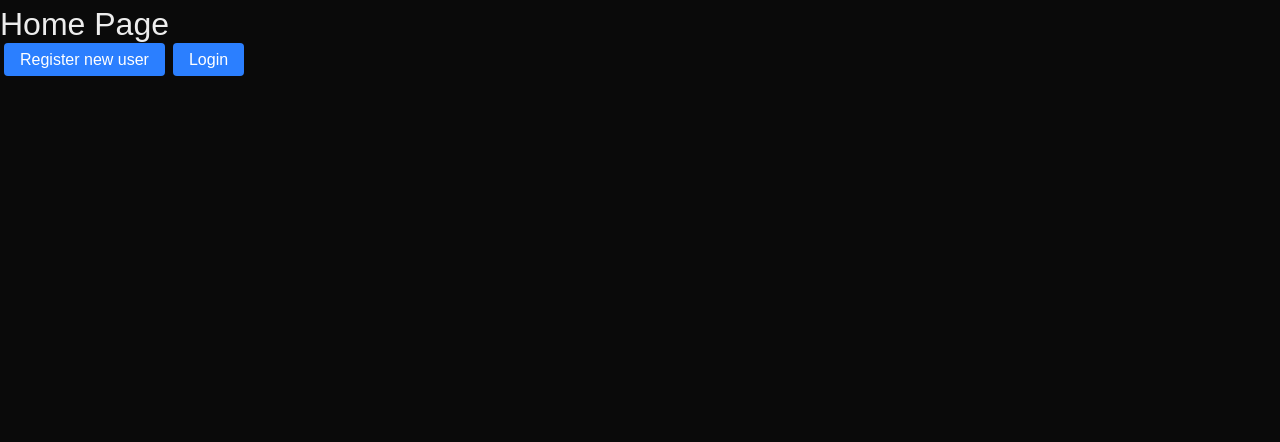
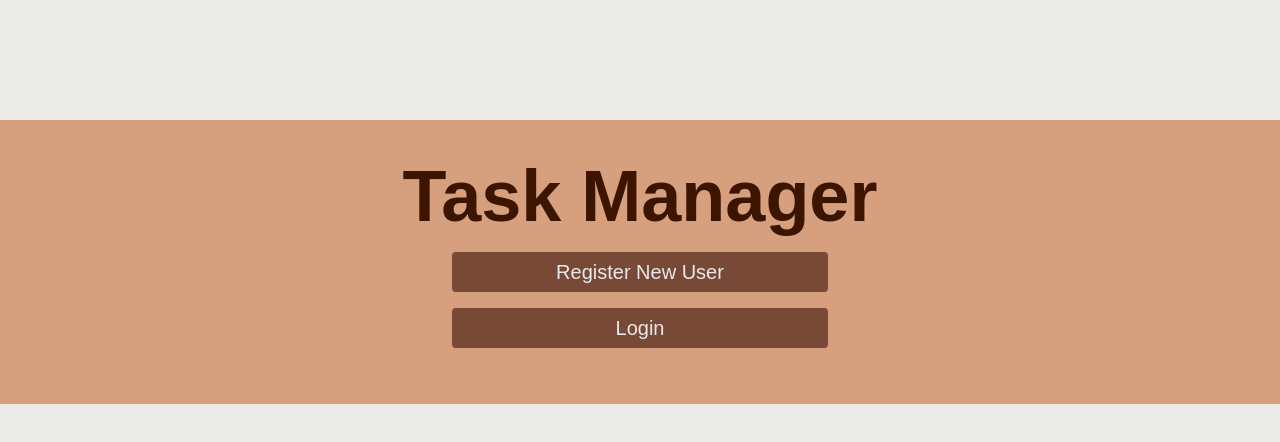
Before and after one commit to ehouse3/Task-Manager, a Next.js app in the folder nextjs-frontend/taskmanager/: page / in a window 1280 px wide. Shown: the top 442 px of the page. Built offline with nearby package versions, Linux system fonts and the light colour scheme.

Commit message:
Home Page
Designated site wide colors scheme
Designed button and home page

```diff
--- a/nextjs-frontend/taskmanager/app/globals.css
+++ b/nextjs-frontend/taskmanager/app/globals.css
@@ -1,15 +1,40 @@
 @import "tailwindcss";
 
+/*
+#E8E9EB white
+#313638 black
+
+#F5D0C5 light light brown
+#D69F7E light brown
+#774936 brown
+#3C0000 dark red brown
+#3c1e00 dark brown
+*/
 :root {
-  --background: #0a0a0a;
-  --foreground: #ededed;
+  --background: #ebebe8;
+  --foreground: #D69F7E;
+
+  --button: #774936;
+  --button-hover: #985f46;
+
+  --text-dark: #313638;
+  --text-light: #E8E9EB;
+
+  --title: #3c1500;
 }
 
-@theme inline {
+@theme {
+  --color-text-dark: var(--text-dark);
+  --color-text-light: var(--text-light);
+
   --color-background: var(--background);
   --color-foreground: var(--foreground);
-  --font-sans: var(--font-geist-sans);
-  --font-mono: var(--font-geist-mono);
+
+  --color-button: var(--button);
+  --color-button-hover: var(--button-hover);
+
+  --color-title: var(--title);
+
 }
 
 h1 {
@@ -26,6 +51,7 @@ h3 {
 
 body {
   background: var(--background);
-  color: var(--foreground);
+  color: var(--text-dark);
+  font-weight: 500;
   font-family: Arial, Helvetica, sans-serif;
 }
--- a/nextjs-frontend/taskmanager/app/page.tsx
+++ b/nextjs-frontend/taskmanager/app/page.tsx
@@ -4,10 +4,12 @@ import { Navigate } from "@/lib/components";
 
 export default function Home() {
   return (
-    <div>
-      <h1>Home Page</h1>
-      <Navigate innerText="Register new user" href="/register" />
-      <Navigate innerText="Login" href="/login" />
+    <div className="flex flex-col items-center p-10 my-30 bg-foreground">
+      <div className="text-center font-bold text-7xl text-title mb-5">Task Manager</div>
+      <div className="flex flex-col w-sm">
+        <Navigate innerText="Register New User" href="/register"></Navigate>
+        <Navigate innerText="Login" href="/login" />
+      </div>
     </div>
   );
 }
--- a/nextjs-frontend/taskmanager/lib/components.tsx
+++ b/nextjs-frontend/taskmanager/lib/components.tsx
@@ -10,7 +10,7 @@ interface ButtonProps {
 export function Button(props: ButtonProps): ReactElement {
   return (
     <button
-      className="mx-1 mb-4 px-4 py-2 bg-blue-500 text-white rounded hover:bg-blue-600"
+      className="mx-1 mb-4 px-4 py-2 bg-button text-text-light rounded hover:bg-button-hover cursor-pointer"
       onClick={props.onClick}
       type={props.type}
     >
@@ -27,7 +27,7 @@ interface NavigateProps {
 export function Navigate(props: NavigateProps): ReactElement {
   return (
     <Link
-      className="mx-1 mb-4 px-4 py-2 bg-blue-500 text-white rounded hover:bg-blue-600"
+      className="mx-1 mb-4 px-4 py-1.5 bg-button text-center text-xl text-text-light rounded hover:bg-button-hover "
       href={props.href}
     >
       {props.innerText ?? ""}
@@ -47,7 +47,7 @@ interface TextFieldProps {
 export function TextField(props: TextFieldProps): ReactElement {
   return (
     <input
-      className="mx-1 mb-4 px-2 py-1 bg-gray-300 text-black rounded hover:bg-gray-400"
+      className="mx-1 mb-4 px-2 py-1 bg-gray-300 text-text-dark rounded hover:bg-gray-400 text-center"
       placeholder={props.placeHolder}
       onChange={props.onChange}
       required={props.required}
@@ -71,7 +71,7 @@ interface PasswordFieldProps {
 export function PasswordField(props: PasswordFieldProps): ReactElement {
   return (
     <input
-      className="mx-1 mb-4 px-2 py-1 bg-gray-300 text-black rounded hover:bg-gray-400"
+      className="mx-1 mb-4 px-2 py-1 bg-gray-300 text-text-dark rounded hover:bg-gray-400 text-center"
       placeholder={props.placeHolder}
       onChange={props.onChange}
       required={props.required}
```
